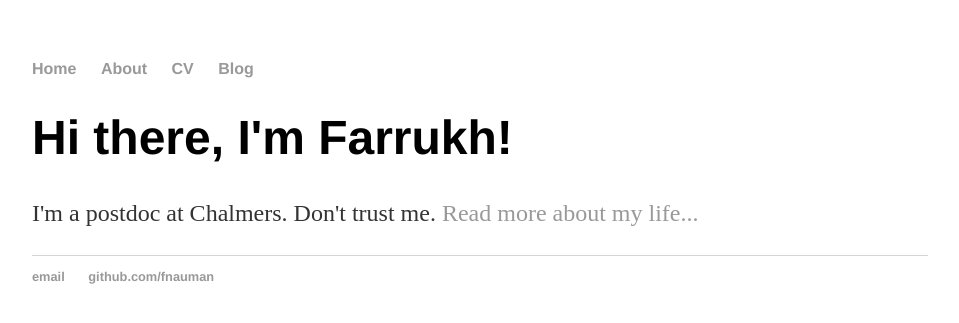
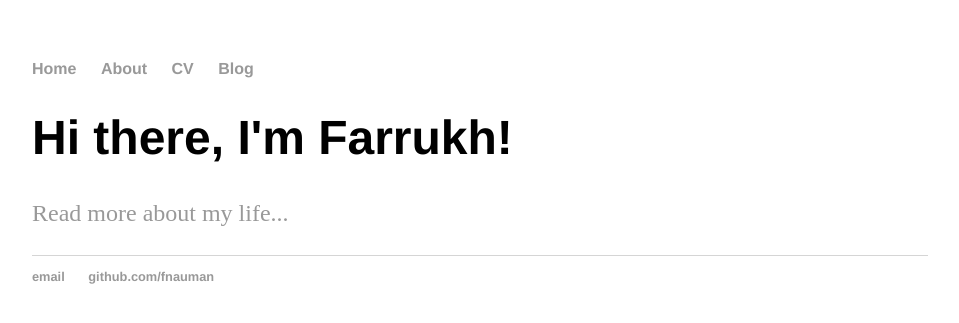
Before and after one commit to fnauman/fnauman.github.io, a Jekyll site: the page built from index.html, in a window 1280 px wide. Shown: the top 323 px of the page, without its empty margins (160-1119 px from the left). Built offline with Jekyll 4.4.1, drawn with Linux system fonts in a browser that asks for light colours.

Commit message:
using jekyll's index with layouts and such

```diff
--- a/index.html
+++ b/index.html
@@ -1,30 +1,8 @@
-<!DOCTYPE html>
-<html>
-	<head>
-		<title>Farrukh Nauman</title>
-		<!-- link to main stylesheet -->
-		<link rel="stylesheet" type="text/css" href="/css/main.css">
-	</head>
-	<body>
-		<nav>
-    		<ul>
-        		<li><a href="/">Home</a></li>
-	        	<li><a href="/about">About</a></li>
-        		<li><a href="/cv">CV</a></li>
-        		<li><a href="/blog">Blog</a></li>
-    		</ul>
-		</nav>
-		<div class="container">
-    		<div class="blurb">
-        		<h1>Hi there, I'm Farrukh!</h1>
-				<p>I'm a postdoc at Chalmers. Don't trust me. <a href="/about">Read more about my life...</a></p>
-    		</div><!-- /.blurb -->
-		</div><!-- /.container -->
-		<footer>
-    		<ul>
-        		<li><a href="mailto:naumanf@chalmers.se">email</a></li>
-        		<li><a href="https://github.com/fnauman">github.com/fnauman</a></li>
-			</ul>
-		</footer>
-	</body>
-</html>
+---
+layout: default
+title: Farrukh
+---
+<div class="blurb">
+	<h1>Hi there, I'm Farrukh!</h1>
+	<p> <a href="/about">Read more about my life...</a></p>
+</div><!-- /.blurb -->
```
